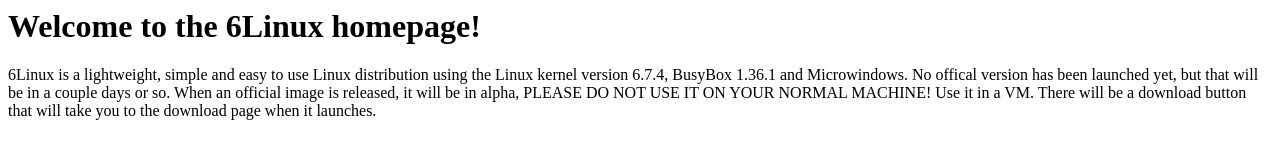
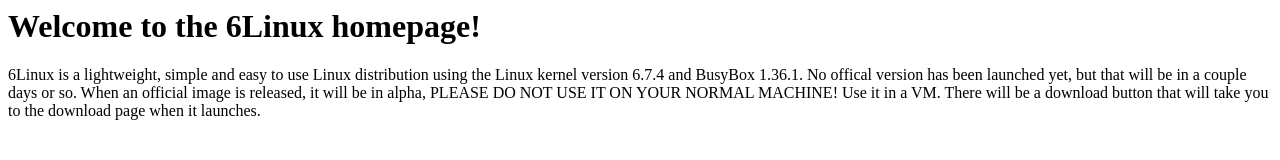
Before and after one commit to broisvoldemort/sixlinux, a plain HTML site: page index.html in a window 1280 px wide. Drawn offline with Linux system fonts and the light colour scheme.

Commit message:
Update index.html

```diff
--- a/index.html
+++ b/index.html
@@ -8,7 +8,7 @@
 
 <body>
     <h1>Welcome to the 6Linux homepage!</h1>
-    <p>6Linux is a lightweight, simple and easy to use Linux distribution using the Linux kernel version 6.7.4, BusyBox 1.36.1 and Microwindows. No offical version has been launched yet, but that will be in a couple days or so. When an official image is released, it will be in alpha, PLEASE DO NOT USE IT ON YOUR NORMAL MACHINE! Use it in a VM. There will be a download button that will take you to the download page when it launches.</p>
+    <p>6Linux is a lightweight, simple and easy to use Linux distribution using the Linux kernel version 6.7.4 and BusyBox 1.36.1. No offical version has been launched yet, but that will be in a couple days or so. When an official image is released, it will be in alpha, PLEASE DO NOT USE IT ON YOUR NORMAL MACHINE! Use it in a VM. There will be a download button that will take you to the download page when it launches.</p>
 </body>
 
 </html>
```
